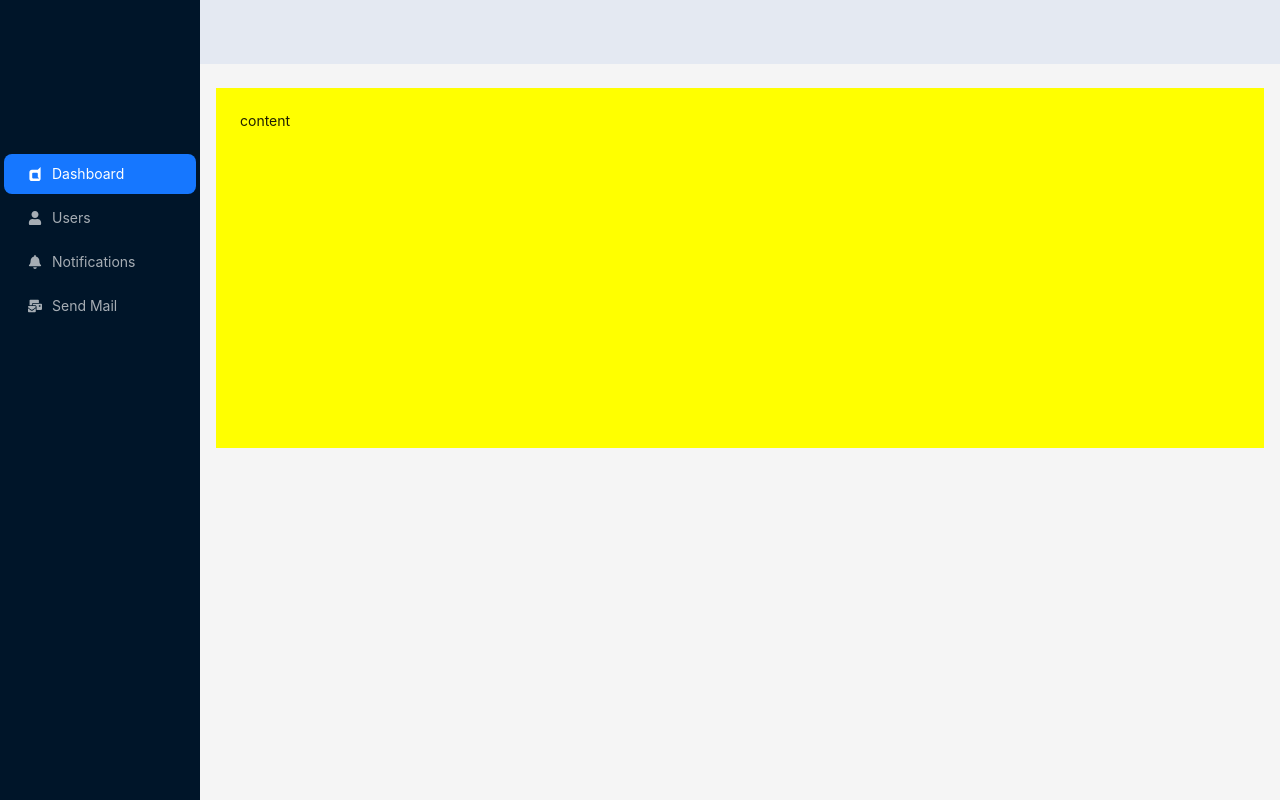
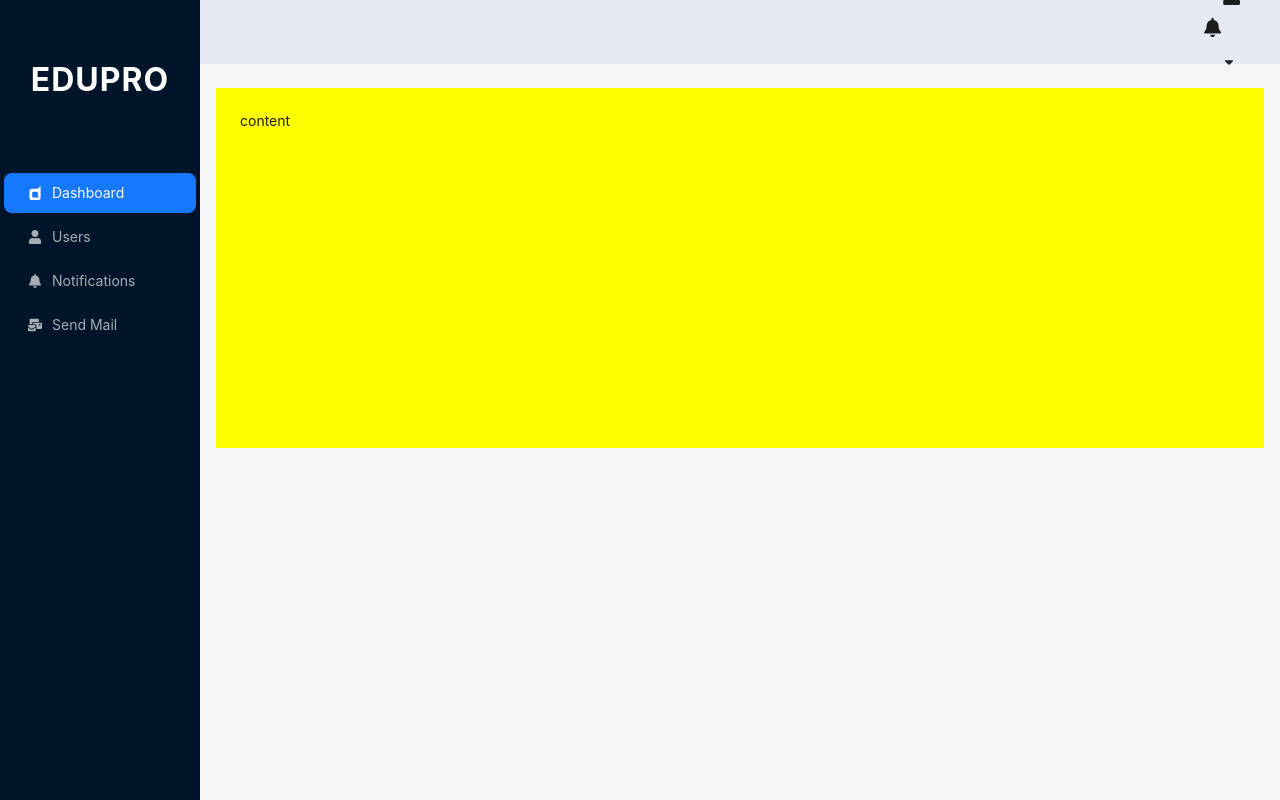
Before and after one commit to SandaruwanB/admin-pannel-for-forum, a React app: page /admin/dashboard in a window 1280 px wide. Shown: the top 800 px of the page. Built offline with nearby package versions, Linux system fonts and the light colour scheme.

Commit message:
DEV admin top bar

```diff
--- a/src/components/admin/home.jsx
+++ b/src/components/admin/home.jsx
@@ -1,20 +1,16 @@
 import React from 'react'
 import { Layout } from 'antd'
 import SideNav from './layouts/sideNav'
-const { Header, Content } = Layout
+import TopNav from './layouts/topNav'
+const { Content } = Layout
 
 
 function Home() {
   return (
     <Layout>
-        <SideNav/>
+        <SideNav key={1}/>
         <Layout>
-            <Header
-                style={{
-                    padding: 0,
-                    background: "#E4E9F2",
-                }}
-            />
+            <TopNav />
             <Content
                 style={{
                     margin: '24px 16px 0',
--- a/src/components/admin/layouts/sideNav.jsx
+++ b/src/components/admin/layouts/sideNav.jsx
@@ -3,7 +3,7 @@ import { Layout, Menu } from 'antd'
 import { FaDashcube, FaUser, FaBell, FaMailBulk } from 'react-icons/fa'
 const {Sider} = Layout
 
-function SideNav() {
+function SideNav(props) {
   return (
     <Sider
         breakpoint="lg"
@@ -15,12 +15,14 @@ function SideNav() {
             console.log(collapsed, type);
         }}
     >
-            <div className="demo-logo-vertical" />
+        <div className="demo-logo-vertical" style={{ width: '100%', marginTop : 60, textAlign : 'center', color : '#fff', fontWeight : 'bolder', fontSize : '2rem', letterSpacing : '1px'}} >
+            EDUPRO
+        </div>
         <Menu
-            style={{minHeight: '100vh', marginTop: 150}}
+            style={{minHeight: '100vh', marginTop : 70}}
             theme="dark"
             mode="inline"
-            defaultSelectedKeys={['1']}
+            defaultSelectedKeys={"1"}
             items={[
                 {
                     key : "1",
--- /dev/null
+++ b/src/components/admin/layouts/topNav.jsx
@@ -0,0 +1,31 @@
+import React from 'react'
+import { Layout } from 'antd'
+import { FaBell, FaUser, FaCaretDown } from 'react-icons/fa'
+const {Header} = Layout
+
+function TopNav() {
+  return (
+    <Header
+        style={{
+            padding: 0,
+            background: "#E4E9F2",
+            display : 'flex',
+            justifyContent : 'space-between',
+            paddingRight : 30,
+        }}
+    >
+        <div></div>
+        <div className='adminTopBarIcons'>
+            <div className='topIco'>
+                <FaBell className='topBarIcon'/>
+            </div>
+            <div className='topIco'>
+                <FaUser className='topBarIcon'/>
+                <FaCaretDown className='caretTopBar'/>
+            </div>
+        </div>
+    </Header>
+  )
+}
+
+export default TopNav
--- a/src/scss/index.scss
+++ b/src/scss/index.scss
@@ -184,6 +184,21 @@
     }
 }
 
+.adminTopBarIcons{
+    position: relative;
+    width: 4.5%;
+    display: flex;
+    justify-content: space-between;
+    align-items: center;
+    .topIco{
+        cursor: pointer;
+        .topBarIcon{
+            font-size: 1.2rem;
+        }
+    }
+
+}
+
 @media (min-width : 650px){
     .content{
         width: 98%;
```
Lines whose indentation alone changed are shown as unchanged.
